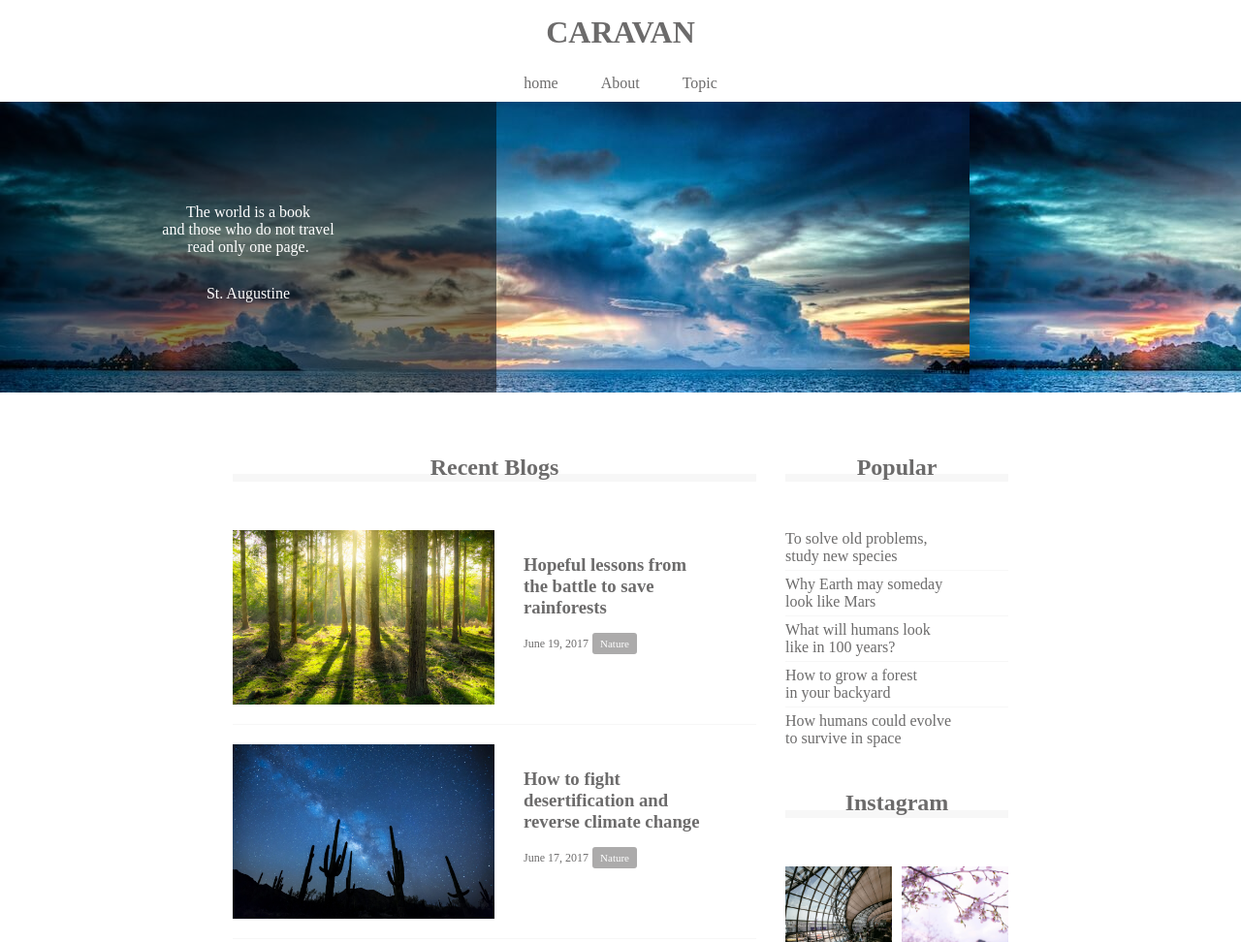
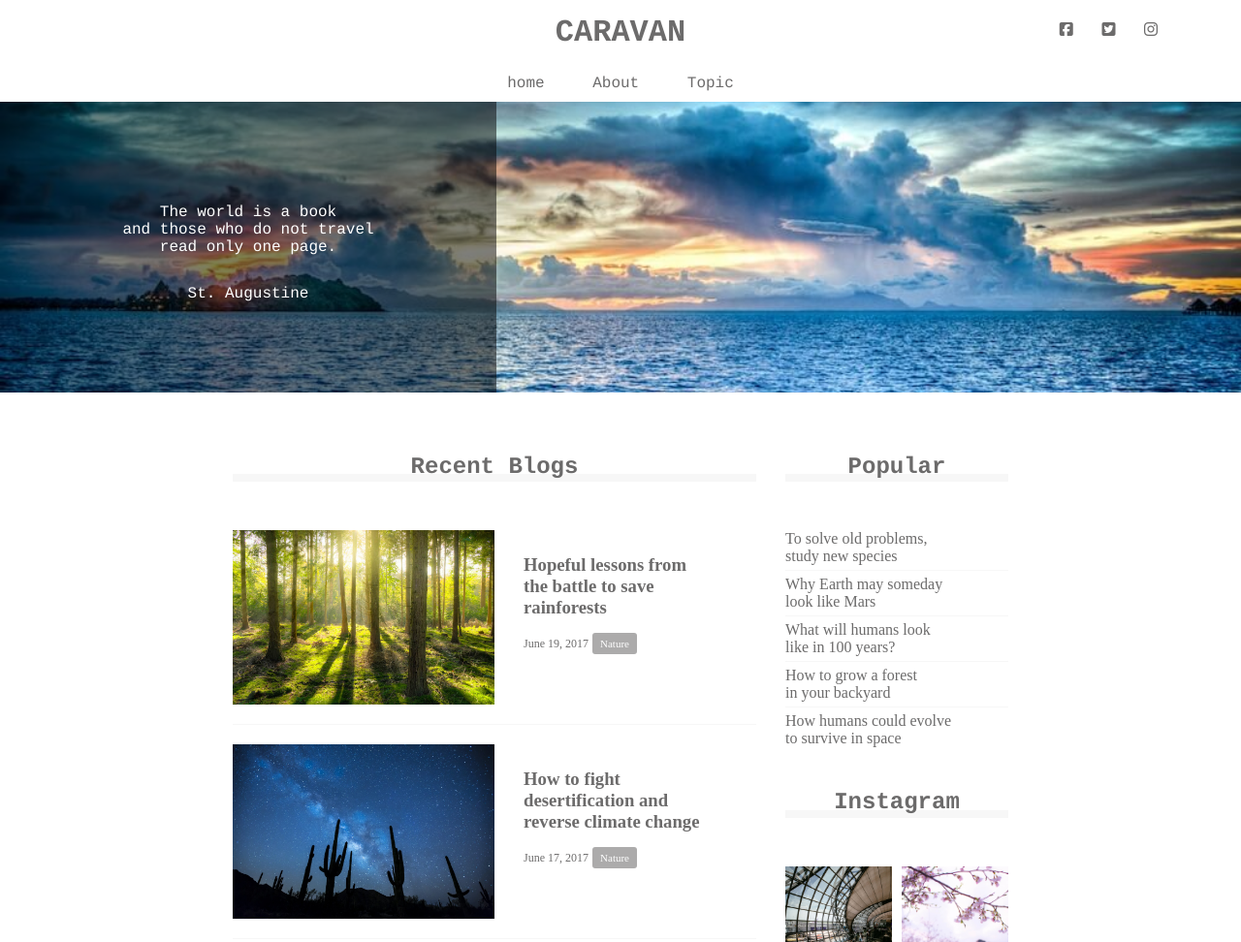
Before and after one commit to tmbeer9003/caravan, a plain HTML site: page index.html in a window 1280 px wide. Shown: the top 972 px of the page at 97% size. Drawn offline with Linux system fonts and the light colour scheme.

Commit message:
[Finish] 1-9

```diff
--- a/index.html
+++ b/index.html
@@ -2,6 +2,7 @@
 <html lang="ja">
   <head>
     <meta charset="UTF-8" />
+    <script src="https://kit.fontawesome.com/40da4a2979.js" crossorigin="anonymous"></script>
     <!-- CSSファイルの読み込み -->
     <link rel="stylesheet" href="style.css" />
     <title>CARAVAN</title>
@@ -11,10 +12,15 @@
     <!-- header -->
     <header>
       <h1 class="heading">
-        <a href="index.html">
-        CARAVAN
-        </a>
+        <a href="index.html">CARAVAN</a>
       </h1>
+
+      <div class="social">
+        <i class="fab fa-facebook-square"></i>
+        <i class="fab fa-twitter-square"></i>
+        <i class="fab fa-instagram"></i>
+      </div>
+
     </header>
 
     <!-- navigation -->
--- a/style.css
+++ b/style.css
@@ -1,4 +1,3 @@
-/* ブラウザがそれぞれ持っているCSSをリセットするための記述 */
 * {
   margin: 0;
   padding: 0;
@@ -10,11 +9,27 @@ a {
   text-decoration: none;
 }
 
+header, nav, h2, .main-visual, footer {
+  font-family: Chalkduster, "Bradley Hand", Courier, "Segoe Print", sans-serif;
+}
+
 header {
-  width: 90%; /* 横幅90% */
+  width: 90%;
   padding: 15px 0;
   margin: 0 auto;
-  text-align: center
+  text-align: center;
+  position: relative;
+}
+
+.social {
+  position: absolute;
+  top: 22px;
+  right: 22px;
+}
+
+.social i {
+  display: inline-block;
+  margin-left: 20px;
 }
 
 header .heading {
@@ -34,9 +49,11 @@ header .heading {
 }
 
 .main-visual {
-  width: 100%; /* 横幅いっぱい */
-  height: 300px; /* 高さ300px */
+  width: 100%;
+  height: 300px;
   background-image: url(img/mv.jpg);
+  background-size: cover;
+  background-position: center;
 }
 
 .main-visual-content {
@@ -199,8 +216,8 @@ main {
 }
 
 footer {
-  width: 100%; /* 横幅いっぱい */
-  height: 120px; /* 高さ120px */
+  width: 100%;
+  height: 120px;
   text-align: center;
   line-height: 120px;
   background-color: #848282;
```
